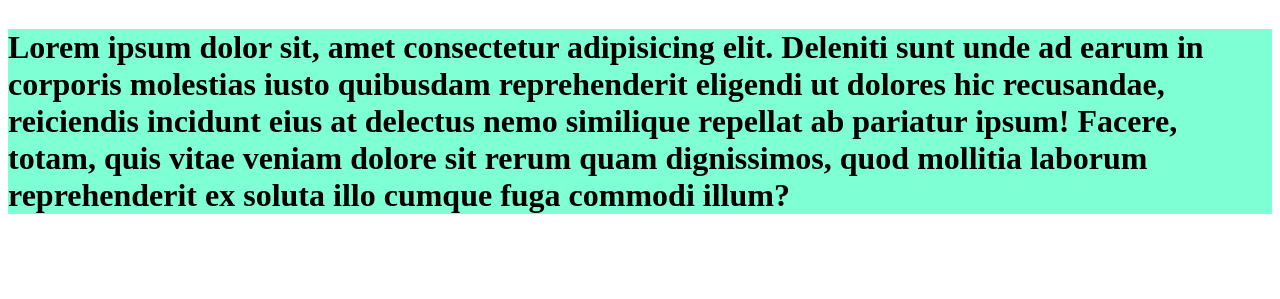
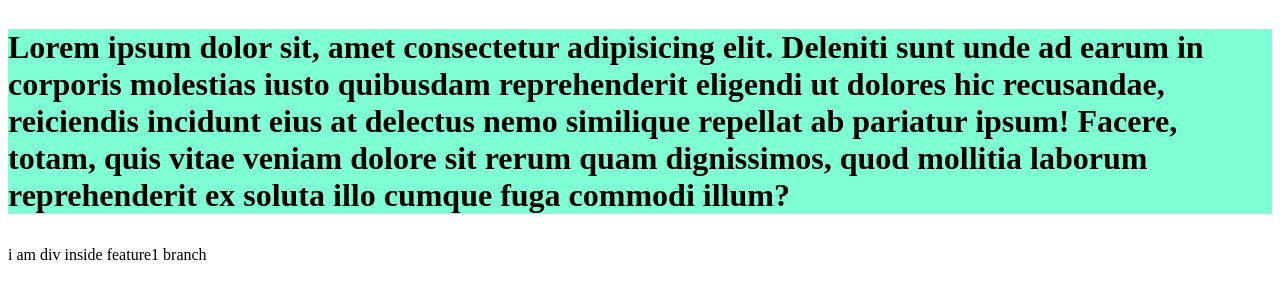
Before and after one commit to codewithrahat/MYREPO-6, a plain HTML site: page index.html in a window 1280 px wide. Shown: the part 61-360 px from the top of the page. Drawn offline with Linux system fonts and the light colour scheme.

Commit message:
add div here

```diff
--- a/index.html
+++ b/index.html
@@ -18,6 +18,7 @@ p{
     <p>
         Lorem ipsum dolor sit, amet consectetur adipisicing elit. Deleniti sunt unde ad earum in corporis molestias iusto quibusdam reprehenderit eligendi ut dolores hic recusandae, reiciendis incidunt eius at delectus nemo similique repellat ab pariatur ipsum! Facere, totam, quis vitae veniam dolore sit rerum quam dignissimos, quod mollitia laborum reprehenderit ex soluta illo cumque fuga commodi illum?
     </p>
+    <div>i am div inside feature1 branch </div>
 
 </body>
 </html>
```
